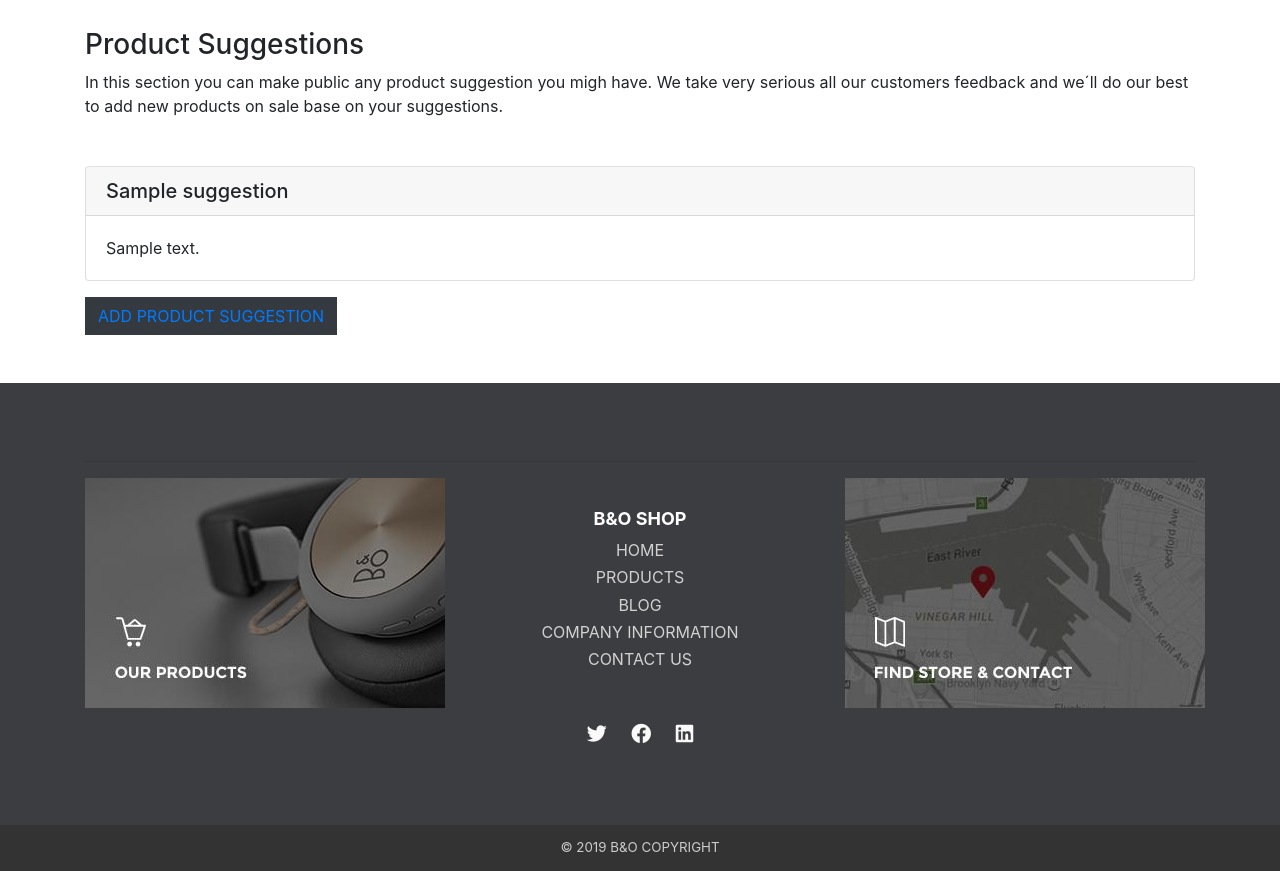
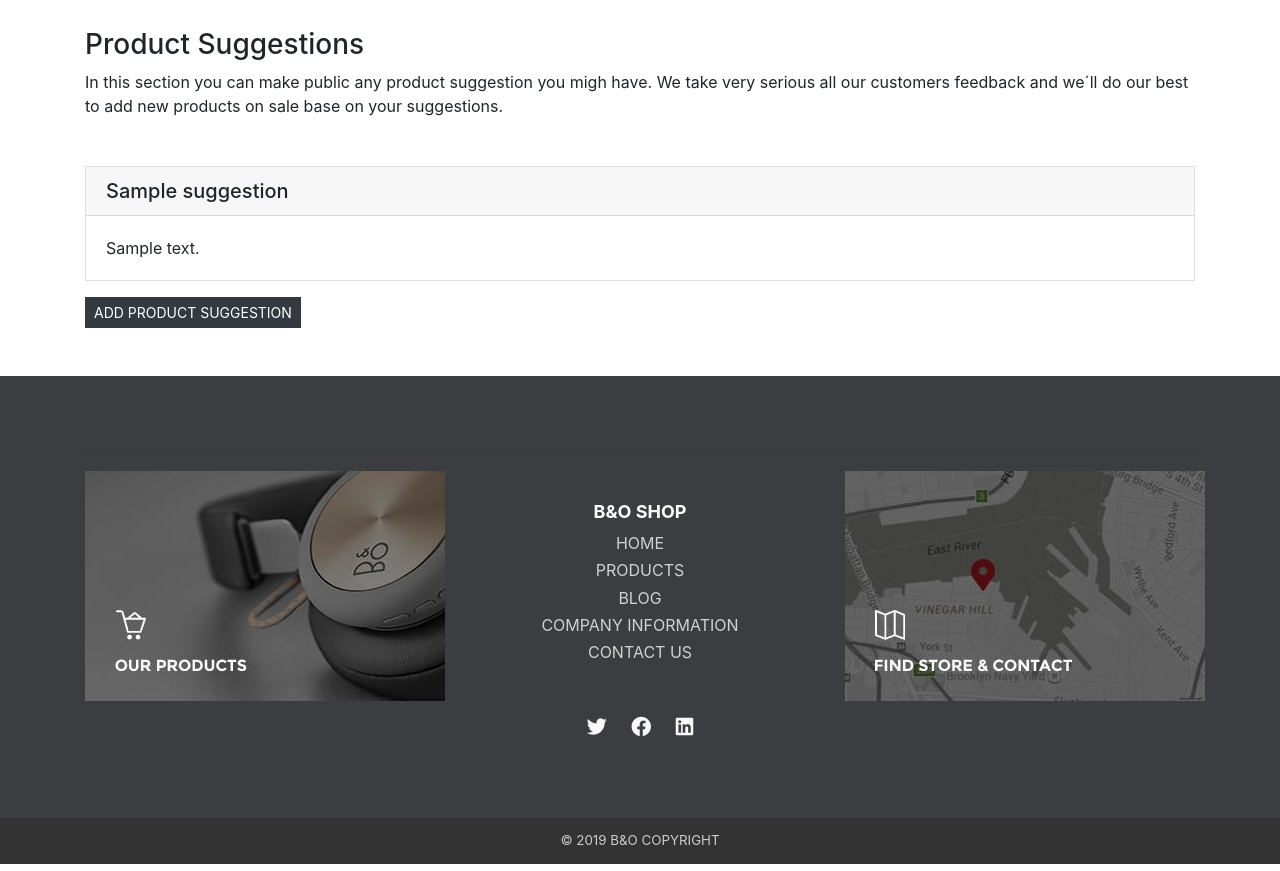
Before and after one commit to lucassuar/django-tech-ecommerce-app, a Django app: page /suggestions in a window 1280 px wide. Shown: the part 381-1252 px from the top of the page. Run offline with Django 3.2, Linux system fonts and the light colour scheme; tables that the repository leaves empty hold one stand-in row (values such as "Sample post"); some libraries are stand-ins or nearby versions.

Commit message:
Few fixes on sugestions form page and to button on suggestions main page

```diff
--- a/suggestions/templates/suggestionform.html
+++ b/suggestions/templates/suggestionform.html
@@ -7,7 +7,7 @@
         </div>
 </div>
 
-<div class="container">
+<div class="container mt-5 mb-5">
     <h1>Add a new product Suggestion</h1>
     <form method="POST" enctype="multipart/form-data">
         {% csrf_token %}
--- a/suggestions/templates/suggestions.html
+++ b/suggestions/templates/suggestions.html
@@ -21,7 +21,7 @@
     <!-- Suggestions  -->
     <div id="accordion">
         {% for suggestion in suggestions %}
-            <div class="card mb-3">
+            <div class="card mb-3 rounded-0">
                 <div class="card-header" id="headingOne">
                     <h5 class="mb-0"> {{ suggestion.title }} </h5>
                 </div>
@@ -39,7 +39,7 @@
 
 <!-- Button new suggestion  -->
 
-    <button type="button" class="btn btn-dark rounded-0"><a href="{% url 'new_suggestion' %}"> Add Product Suggestion</a></button>
+    <a href="{% url 'new_suggestion' %}" class="btn btn-dark rounded-0 btn-sm btn-home-products " >Add Product Suggestion</a>
 
 </div>
 {% endblock %}
```
